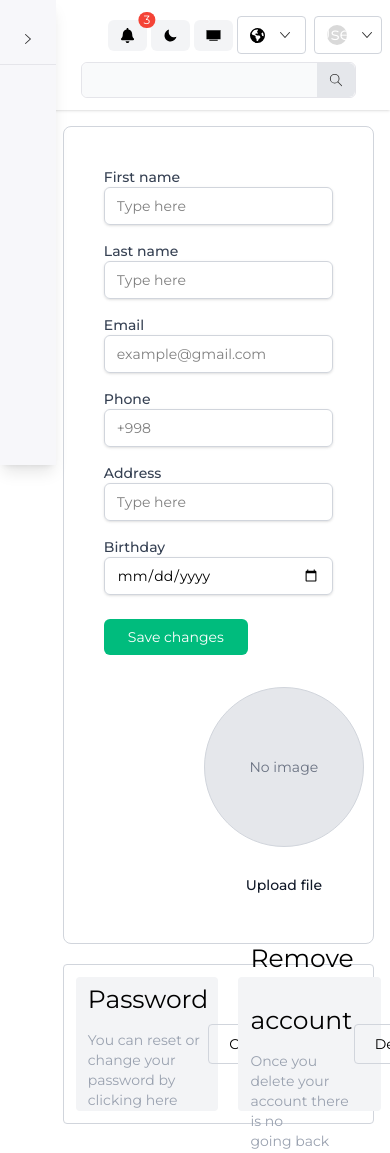
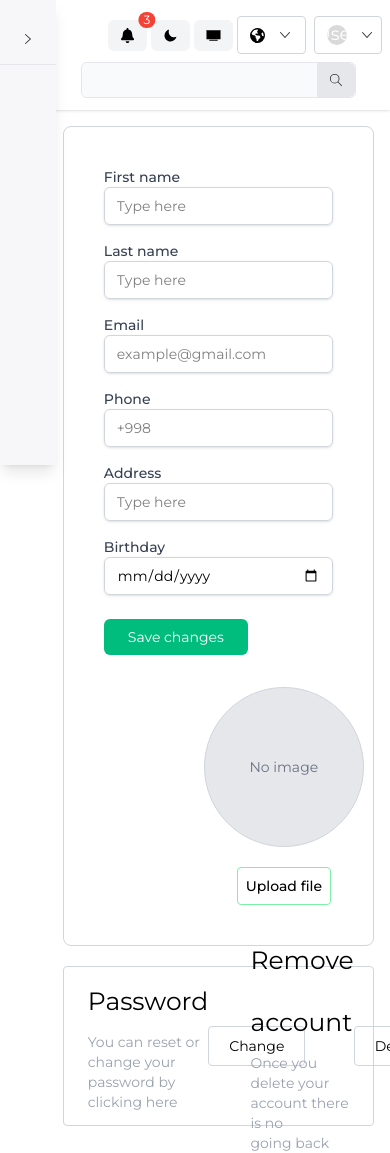
Before and after one commit to mukhriddin42/e-commerce-dashboard, a React (Vite) app: page /profile-setting in a window 390 px wide. Shown: the top 1153 px of the page. Built offline with nearby package versions, Linux system fonts and the light colour scheme; no server answers; some icons are missing.

Commit message:
umid boshqa xato qilmang

```diff
--- a/src/index.css
+++ b/src/index.css
@@ -73,6 +73,11 @@ a:hover {
 
 
 /* HTML: <div class="loader"></div> */
+.loader-dark {
+  border: 4px solid #555;
+  border-top: 4px solid white;
+}
+
 .loader {
   width: 100px;
   aspect-ratio: 1;
--- a/src/pages/ProfileSettings.jsx
+++ b/src/pages/ProfileSettings.jsx
@@ -1,9 +1,11 @@
 import axios from 'axios';
-import React, { useEffect, useState } from 'react';
+import React, { useContext, useEffect, useState } from 'react';
 import { fetchLastImage, uploadImage } from '../hooks/imagesFuncion';
+import { ThemeContext } from '../hooks/useContext';
 export const base_url = 'https://682739736b7628c5290f890c.mockapi.io/ava'
 
 const ProfileSettings = () => {
+  const { theme } = useContext(ThemeContext)
 
   const [image, setImage] = useState(null);
 
@@ -29,7 +31,9 @@ const ProfileSettings = () => {
 
   return (
     <div className='w-full h-auto'>
-      <div className="w-full mx-auto p-10 bg-white border border-gray-300 rounded-lg flex flex-col md:flex-row gap-8">
+      <div className={theme === 'black'
+        ? '!bg-black !text-white  w-full mx-auto p-10 bg-white border border-gray-300 rounded-lg flex flex-col md:flex-row gap-8'
+        : '!bg-white !text-black w-full mx-auto p-10 bg-white border border-gray-300 rounded-lg flex flex-col md:flex-row gap-8'}>
 
         <form className="flex-1">
           <div className="grid grid-cols-1 md:grid-cols-2 gap-4">
@@ -81,7 +85,9 @@ const ProfileSettings = () => {
           </div>
 
           <label htmlFor="file_input"
-            className=" p-2 rounded border-green-300 block text-sm font-medium text-gray-900 cursor-pointer">
+            className={theme === 'black '
+              ? 'text-white p-2 !rounded !border !border-green-300 block text-sm font-medium cursor-pointer'
+              : 'p-2 !rounded !border !border-green-300 block text-sm font-medium cursor-pointer'}>
             Upload file
           </label>
           <input
@@ -95,14 +101,21 @@ const ProfileSettings = () => {
       </div>
 
       <div className='w-full h-40 flex items-center p-3 gap-5 border border-gray-300 mt-5 rounded'>
-        <div className='flex w-[50%] h-full bg-gray-100 rounded justify-between items-center p-3'>
-          <ul>
+        <div className={theme === 'black '
+          ? '!text-white !bg-black flex w-[50%] h-full  !rounded justify-between items-center p-3'
+          : ' flex w-[50%] h-full  !rounded justify-between items-center p-3'} >
+          <ul className={theme === 'black'
+            ? '!text-white bg-black'
+            : ''
+          }>
             <h1 className='!text-[25px]'>Password</h1>
             <li className='text-gray-400'>You can reset or change your password by <br /> clicking here</li>
           </ul>
           <button className='px-5 h-10 !rounded !border-gray-300 !border'>Change</button>
         </div>
-        <div className='flex w-[50%] h-full bg-gray-100 rounded justify-between items-center p-3'>
+        <div className={theme === 'black '
+          ? '!text-white  flex w-[50%] h-full  !rounded justify-between items-center p-3'
+          : 'flex w-[50%] h-full  !rounded justify-between items-center p-3'}>
           <ul>
             <h1 className='!text-[25px]'>Remove account</h1>
             <li className='text-gray-400'>Once you delete your account there is no <br /> going back</li>
@@ -110,7 +123,7 @@ const ProfileSettings = () => {
           <button className='px-5 h-10 !rounded !border-gray-300 !border'>Deactivate</button>
         </div>
       </div>
-    </div>
+    </div >
   );
 };
 
--- a/src/pages/SellerList.jsx
+++ b/src/pages/SellerList.jsx
@@ -1,9 +1,12 @@
-import React, { useEffect, useRef, useState } from 'react'
+import React, { useContext, useEffect, useRef, useState } from 'react'
 import DetailButton from '../components/DetailButton'
 import useFetch from '../hooks/api'
 import axios from 'axios'
+import { ThemeContext } from '../hooks/useContext'
 
 const SellerList = () => {
+  const { theme } = useContext(ThemeContext)
+
   const { data, loading, error } = useFetch('https://682739736b7628c5290f890c.mockapi.io/users')
   const [users, setUsers] = useState([])
   const [select, setSelect] = useState('all')
@@ -79,7 +82,8 @@ const SellerList = () => {
     : users?.filter(item => item.status === select)
 
   return (
-    <div className='max-w-full min-h-150 h-max p-3 overflow-hidden'>
+    <div className={theme === "black"
+      ? '!text-white !bg-black max-w-full min-h-150 h-max p-3 overflow-hidden' : '!text-black !bg-white max-w-full min-h-150 h-max p-3 overflow-hidden'}>
       <div className='flex justify-between items-center'>
         <h1 className='text-4xl!'>Sellers List</h1>
         <button onClick={modalExit} className='bg-green-600 py-2 px-5 rounded! text-white!'>Create New</button>
@@ -92,7 +96,9 @@ const SellerList = () => {
             onChange={handleInput}
             type="search"
             placeholder='Search...'
-            className='bg-gray-100 w-70 p-2 rounded outline-none'
+            className={theme === 'black'
+              ? '!text-white !bg-black bg-gray-100 w-70 p-2 !rounded outline-none !border !border-white' : '!text-black !bg-white bg-gray-100 w-70 p-2 rounded outline-none'}
+
           />
           <ul className='flex gap-5'>
             <select
@@ -100,7 +106,9 @@ const SellerList = () => {
               onChange={selectvalue}
               name="select"
               id="selectStatus"
-              className='p-3 w-40 rounded bg-gray-100 outline-none'
+              className={theme === 'black'
+                ? '!text-white !bg-black  p-3 w-40 !rounded bg-gray-100 outline-none !border !border-white '
+                : '!text-black !bg-white p-3 w-40 rounded bg-gray-100 outline-none'}
             >
               <option value="all">All</option>
               <option value="active">Active</option>
@@ -109,7 +117,9 @@ const SellerList = () => {
             <select
               name="select"
               id="selectShow"
-              className='p-3 w-40 rounded bg-gray-100 outline-none'
+              className={theme === 'black'
+                ? '!text-white !bg-black  p-3 w-40 !rounded bg-gray-100 outline-none !border !border-white '
+                : '!text-black !bg-white p-3 w-40 rounded bg-gray-100 outline-none'}
             >
               <option value="active">Show 20</option>
               <option value="inactive">Show 10</option>
@@ -119,7 +129,9 @@ const SellerList = () => {
 
         <table className="w-full border-separate !border-spacing-y-4">
           <thead>
-            <tr className="text-left bg-gray-100 h-10">
+            <tr className={theme === 'black'
+              ? '!text-white !bg-black text-left bg-gray-100 h-10'
+              : '!text-black !bg-white text-left bg-gray-100 h-10'}>
               <th className="p-2">User</th>
               <th className="p-2">Email</th>
               <th className="p-2">Status</th>
@@ -132,7 +144,7 @@ const SellerList = () => {
               <tr>
                 <td colSpan={5} className=' h-100'>
                   <div className='flex justify-center items-center w-full h-40'>
-                    <div className='loader'></div>
+                    <div className={`loader ${theme === 'black' ? 'loader-dark' : ''}`}></div>
                   </div>
                 </td>
               </tr>
@@ -140,7 +152,10 @@ const SellerList = () => {
               filteredUsers
                 ?.filter(user => user.firstname?.toLowerCase().includes(searchTerm.toLowerCase()))
                 .map(user => (
-                  <tr key={user.id} className="bg-white shadow h-15">
+                  <tr key={user.id} className={theme === 'black'
+                    ? '!text-white !bg-black shadow h-15'
+                    : '!text-black !bg-white shadow h-15'
+                  }>
                     <td className="p-2">
                       <div className="flex items-center gap-3">
                         <div className="bg-gray-600 w-10 h-10 rounded-full"></div>
@@ -181,7 +196,7 @@ const SellerList = () => {
           </form>
         </div>
       </div>
-    </div>
+    </div >
   )
 }
 
--- a/src/pages/SiteSettings.jsx
+++ b/src/pages/SiteSettings.jsx
@@ -1,11 +1,16 @@
-import React, { useState } from 'react';
+import React, { useContext, useState } from 'react';
+import { ThemeContext } from '../hooks/useContext';
 
 const SiteSettings = () => {
   const [registration, setRegistration] = useState("all");
   const [notify, setNotify] = useState(false);
+  const { theme } = useContext(ThemeContext)
+
 
   return (
-    <div className="max-w-6xl mx-auto bg-white p-8 rounded-lg shadow ">
+    <div className={theme === 'black'
+      ? '!text-white !bg-black max-w-6xl mx-auto  p-8 !rounded-lg shadow'
+      : '!text-black !bg-white max-w-6xl mx-auto  p-8 !rounded-lg shadow'}>
       {/* Website name */}
       <div className="mb-6 ">
         <h2 className="text-xl font-semibold mb-1">Website name</h2>
@@ -14,7 +19,7 @@ const SiteSettings = () => {
         </p>
         <div className="grid grid-cols-1 md:grid-cols-2 gap-4">
           <div>
-            <label htmlFor="homepage" className="block text-sm font-medium text-gray-700">
+            <label htmlFor="homepage" className="block text-sm font-medium text-gray-700 my-3">
               Home page title
             </label>
             <input
@@ -25,7 +30,7 @@ const SiteSettings = () => {
             />
           </div>
           <div>
-            <label htmlFor="description" className="block text-sm font-medium text-gray-700">
+            <label htmlFor="description" className="my-3 block text-sm font-medium text-gray-700">
               Description
             </label>
             <textarea
@@ -41,7 +46,7 @@ const SiteSettings = () => {
       {/* Access options */}
       <div className="mb-6">
         <h2 className="text-xl font-semibold mb-1">Access</h2>
-        <p className="text-sm text-gray-500 mb-4">
+        <p className="text-sm text-gray-500 !my-4">
           Give access of all users including each product/shop owner
         </p>
         <div className="space-y-2">
@@ -60,10 +65,10 @@ const SiteSettings = () => {
                   {type === "all"
                     ? "All registration is enabled"
                     : type === "buyers"
-                    ? "Only buyers is enabled"
-                    : type === "sellers"
-                    ? "Only sellers is enabled"
-                    : "Stop new shop registration"}
+                      ? "Only buyers is enabled"
+                      : type === "sellers"
+                        ? "Only sellers is enabled"
+                        : "Stop new shop registration"}
                 </span>
               </label>
             </div>
```
